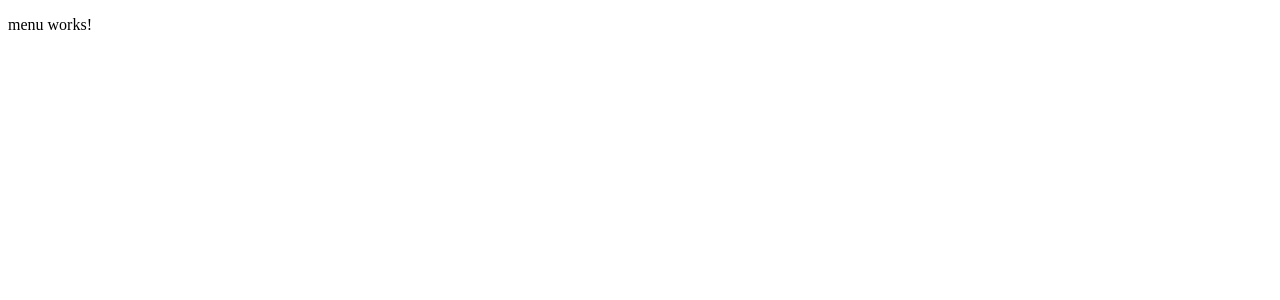
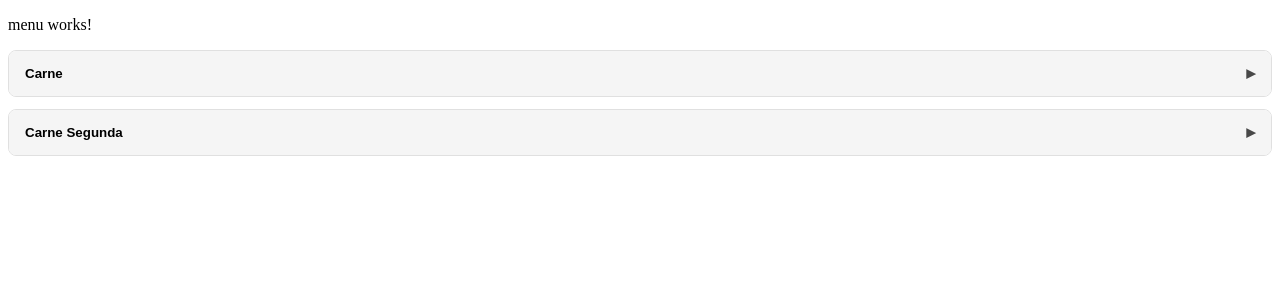
Before and after one commit to caiocsmeneghelli/TableUpFrontend, an Angular app: page /menu in a window 1280 px wide. Shown: the top 300 px of the page. Built offline with nearby package versions, Linux system fonts and the light colour scheme.

Commit message:
feat: add categorias para menu

```diff
--- /dev/null
+++ b/src/app/dummy-menu.ts
@@ -0,0 +1,20 @@
+export const DUMMY_MENU = [
+  {
+    id: 'm1',
+    name: 'Costela',
+    idCategory: 'c1',
+    nameCategory: 'Carne'
+  },
+  {
+    id:'m2',
+    name: 'Picanha',
+    idCategory: 'c1',
+    nameCategory: 'Carne'
+  },
+  {
+    id:'m3',
+    name: 'Fraldinha',
+    idCategory: 'c2',
+    nameCategory: 'Carne Segunda'
+  }
+];
--- a/src/app/menu/menu.html
+++ b/src/app/menu/menu.html
@@ -1 +1,25 @@
 <p>menu works!</p>
+
+@for(category of categories; track category.idCategory) {
+  <section class="category">
+    <button
+      class="category__toggle"
+      type="button"
+      (click)="toggleCategory(category.idCategory)"
+      aria-expanded="{{isCategoryExpanded(category.idCategory)}}"
+    >
+      {{category.nameCategory}}
+      <span class="category__icon" aria-hidden="true">
+        {{isCategoryExpanded(category.idCategory) ? '▾' : '▸'}}
+      </span>
+    </button>
+
+    @if(isCategoryExpanded(category.idCategory)) {
+      <div class="category__items">
+        @for(item of category.items; track item.id) {
+          <p class="category__item">{{item.name}}</p>
+        }
+      </div>
+    }
+  </section>
+}
--- a/src/app/menu/menu.scss
+++ b/src/app/menu/menu.scss
@@ -0,0 +1,37 @@
+.category {
+  border: 1px solid rgba(0, 0, 0, 0.12);
+  border-radius: 8px;
+  margin: 12px 0;
+  overflow: hidden;
+}
+
+.category__toggle {
+  width: 100%;
+  padding: 12px 16px;
+  text-align: left;
+  background: #f5f5f5;
+  border: none;
+  cursor: pointer;
+  display: flex;
+  justify-content: space-between;
+  align-items: center;
+  font-weight: 600;
+}
+
+.category__toggle:hover {
+  background: #ececec;
+}
+
+.category__icon {
+  font-size: 1.1rem;
+  opacity: 0.7;
+}
+
+.category__items {
+  padding: 12px 16px;
+  background: white;
+}
+
+.category__item {
+  margin: 6px 0;
+}
--- a/src/app/menu/menu.ts
+++ b/src/app/menu/menu.ts
@@ -1,4 +1,16 @@
 import { Component } from '@angular/core';
+import { DUMMY_MENU } from '../dummy-menu';
+
+interface MenuCategory {
+  idCategory: string;
+  nameCategory: string;
+  items: Array<{
+    id: string;
+    name: string;
+    idCategory: string;
+    nameCategory: string;
+  }>;
+}
 
 @Component({
   selector: 'app-menu',
@@ -7,5 +19,38 @@ import { Component } from '@angular/core';
   styleUrl: './menu.scss',
 })
 export class Menu {
+  menu = DUMMY_MENU;
 
+  private expandedCategories = new Set<string>();
+
+  toggleCategory(categoryId: string) {
+    if (this.expandedCategories.has(categoryId)) {
+      this.expandedCategories.delete(categoryId);
+    } else {
+      this.expandedCategories.add(categoryId);
+    }
+  }
+
+  isCategoryExpanded(categoryId: string) {
+    return this.expandedCategories.has(categoryId);
+  }
+
+  get categories(): MenuCategory[] {
+    const map = new Map<string, MenuCategory>();
+
+    for (const item of this.menu) {
+      const existing = map.get(item.idCategory);
+      if (existing) {
+        existing.items.push(item);
+      } else {
+        map.set(item.idCategory, {
+          idCategory: item.idCategory,
+          nameCategory: item.nameCategory,
+          items: [item],
+        });
+      }
+    }
+
+    return Array.from(map.values());
+  }
 }
```
